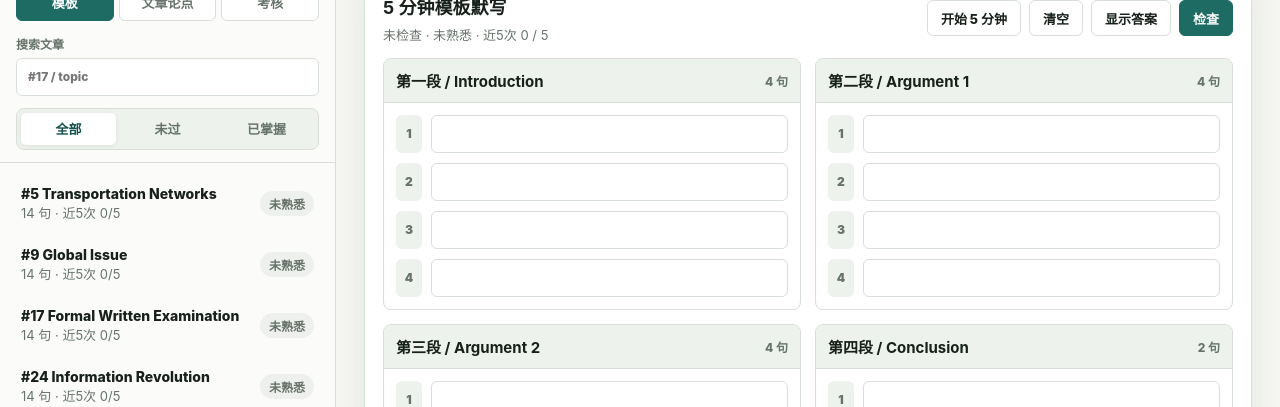
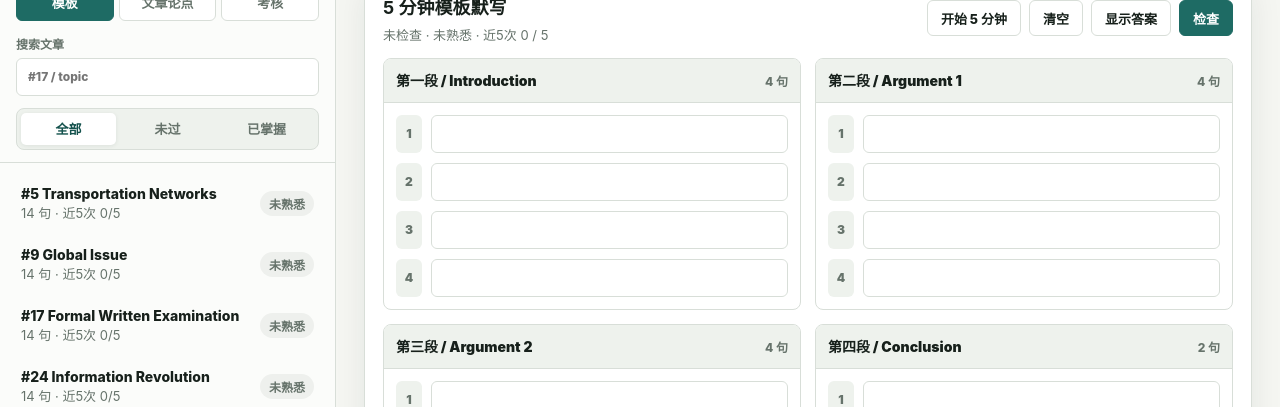
Before and after one commit to MeYuChen/my_pte, a plain HTML site: page index.html in a window 1280 px wide. Shown: the part 123-530 px from the top of the page. Drawn offline with Linux system fonts and the light colour scheme.

Commit message:
Match module title weight

```diff
--- a/styles.css
+++ b/styles.css
@@ -530,7 +530,8 @@ textarea:focus {
 
 .module-title h4 {
   margin: 0;
-  font-size: 15px;
+  font-size: 14px;
+  font-weight: 900;
 }
 
 .module-count {
```
